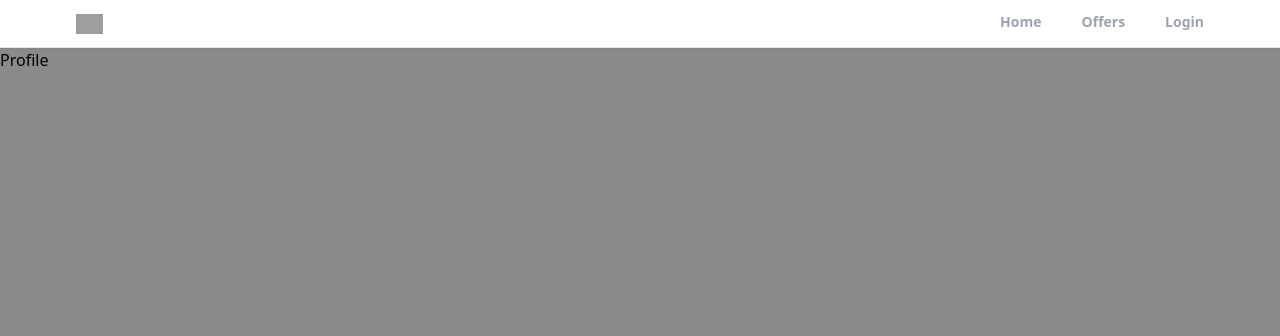
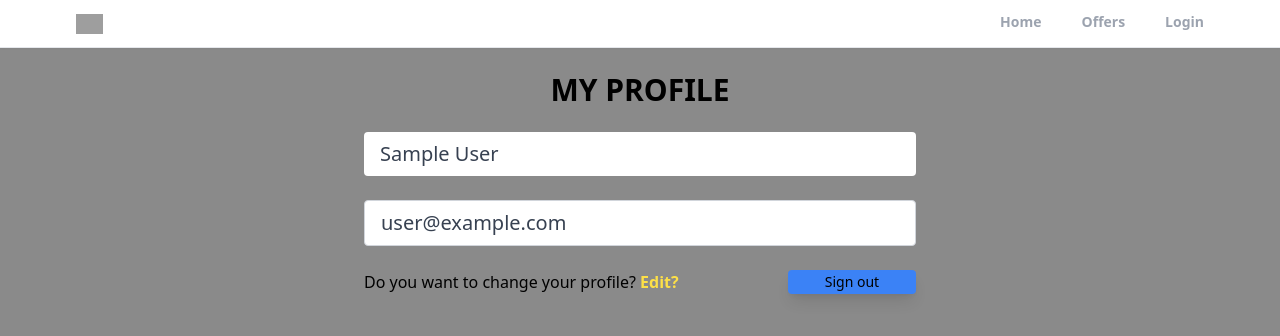
Before and after one commit to ArtSky24/ArtSky, a React (Create React App) app: page /profile in a window 1280 px wide. Shown: the top 336 px of the page. Built offline with nearby package versions, Linux system fonts and the light colour scheme; no server answers; sample sign-in values are in the browser's storage; grey boxes are pictures that could not be loaded.

Commit message:
Create private route for protecting the profile page and logout functionality

```diff
--- a/src/App.js
+++ b/src/App.js
@@ -10,6 +10,7 @@ import ForgotPass from "./pages/ForgotPass";
 import Header from "./components/Header";
 import {ToastContainer} from 'react-toastify'
 import 'react-toastify/dist/ReactToastify.css';
+import PrivateRoute from "./components/PrivateRoute";
 function App() {
   return (
     <div>
@@ -17,7 +18,11 @@ function App() {
       <Header/>
       <Routes>
         <Route path='/' element={<Home/>}/>
+
+        <Route path='/profile' element={<PrivateRoute/>}>
         <Route path='/profile' element={<Profile/>}/>
+        </Route>
+
         <Route path='/Login' element={<Login/>}/>
         <Route path='/sign-up' element={<SignUp/>}/>
         <Route path='/forgot-pass' element={<ForgotPass/>}/>
--- a/src/components/Header.jsx
+++ b/src/components/Header.jsx
@@ -1,7 +1,9 @@
 import React from 'react'
 import { useLocation, useNavigate  } from 'react-router-dom'
+import { getAuth } from 'firebase/auth'
 
 export default function Header() {
+    const auth = getAuth
 
     const location  = useLocation()
     const navigate = useNavigate()
--- /dev/null
+++ b/src/components/PrivateRoute.jsx
@@ -0,0 +1,17 @@
+import React from 'react'
+import { Outlet, Navigate } from 'react-router-dom'
+import {AuthStatus} from '../hooks/AuthStatus'
+
+export default function PrivateRoute() {
+  const {login, checkStatus} = AuthStatus()
+  if(checkStatus){
+    return <div role="status justify-center items-center">
+    <svg aria-hidden="true" class="mr-2 w-8 h-8 text-gray-200 animate-spin dark:text-gray-600 fill-blue-600" viewBox="0 0 100 101" fill="none" xmlns="http://www.w3.org/2000/svg">
+        <path d="M100 50.5908C100 78.2051 77.6142 100.591 50 100.591C22.3858 100.591 0 78.2051 0 50.5908C0 22.9766 22.3858 0.59082 50 0.59082C77.6142 0.59082 100 22.9766 100 50.5908ZM9.08144 50.5908C9.08144 73.1895 27.4013 91.5094 50 91.5094C72.5987 91.5094 90.9186 73.1895 90.9186 50.5908C90.9186 27.9921 72.5987 9.67226 50 9.67226C27.4013 9.67226 9.08144 27.9921 9.08144 50.5908Z" fill="currentColor"/>
+        <path d="M93.9676 39.0409C96.393 38.4038 97.8624 35.9116 97.0079 33.5539C95.2932 28.8227 92.871 24.3692 89.8167 20.348C85.8452 15.1192 80.8826 10.7238 75.2124 7.41289C69.5422 4.10194 63.2754 1.94025 56.7698 1.05124C51.7666 0.367541 46.6976 0.446843 41.7345 1.27873C39.2613 1.69328 37.813 4.19778 38.4501 6.62326C39.0873 9.04874 41.5694 10.4717 44.0505 10.1071C47.8511 9.54855 51.7191 9.52689 55.5402 10.0491C60.8642 10.7766 65.9928 12.5457 70.6331 15.2552C75.2735 17.9648 79.3347 21.5619 82.5849 25.841C84.9175 28.9121 86.7997 32.2913 88.1811 35.8758C89.083 38.2158 91.5421 39.6781 93.9676 39.0409Z" fill="currentFill"/>
+    </svg>
+    <span class="sr-only">Loading...</span>
+</div>
+  }
+  return login ? <Outlet/>: <Navigate to ="/login/"/>
+}
--- /dev/null
+++ b/src/hooks/AuthStatus.jsx
@@ -0,0 +1,19 @@
+import React from 'react'
+import { useState, useEffect } from 'react'
+import { getAuth, onAuthStateChanged } from 'firebase/auth'
+export  function AuthStatus() {
+    const [login,setLogin] = useState(false)
+    const[checkStatus, setCheckStatus] = useState(true)
+
+    useEffect(()=>{
+  const auth = getAuth()
+  onAuthStateChanged(auth, (user)=>{
+    if(user){
+        setLogin(true)
+    }
+    setCheckStatus(false)
+  })
+    }, [])
+
+  return {login, checkStatus}
+}
--- a/src/pages/Profile.jsx
+++ b/src/pages/Profile.jsx
@@ -1,7 +1,42 @@
 import React from 'react'
+import { useState } from 'react'
+import { getAuth } from 'firebase/auth'
+import { useNavigate } from 'react-router'
 
 export default function Profile() {
+  const navigate = useNavigate()
+  const auth = getAuth()
+  const [formData, setFormData] = useState({
+    name: auth.currentUser.displayName,
+    email: auth.currentUser.email
+  })
+  const {name, email} = formData
+  const logout =(e)=>{
+    e.preventDefault()
+    auth.signOut()
+    navigate("/login")
+
+  }
+
   return (
-    <div>Profile</div>
+    <>
+    <div className='max-w-6xl mx-auto flex justify-center items-center flex-col'  >
+   <section className='max-w-6xl mx-auto flex justify-center items-center flex-col'>
+    <h1 className='text-3xl mt-6 text-center font-bold'>MY PROFILE</h1>
+   </section>
+   <div className='w-full md:w-[50%] mt-6 px-3'>
+    <form>
+      <input type="name" id="name" value={name} disabled className='mb-6 w-full px-4 py-2 text-xl text-gray-700 bg-white border-gray-300 rounded transition
+      ease-in-out'/>
+      <input type="email" id="email" value={email} disabled className='mb-6 w-full px-4 py-2 text-xl text-gray-700 bg-white border-gray-300 rounded transition
+      ease-in-out'/>
+    </form>
+    <div className='flex justify-between whitespace-nowrap'>
+    <p>Do you want to change your profile? <span className='text-yellow-300 font-bold cursor-pointer hover:text-yellow-700'>Edit?</span></p>
+    <button className='bg-blue-500 text-sm w-32 rounded  shadow-lg hover:bg-blue-300' onClick={logout}>Sign out</button>
+    </div>
+   </div>
+   </div>
+    </>
   )
 }
--- a/src/pages/SignUp.jsx
+++ b/src/pages/SignUp.jsx
@@ -35,17 +35,20 @@ setFormData((prevState)=>({
 
 
     }
+
+    //-------Show and hide the password----//
     const toggleHide = ()=>{
         setShowPassword((prevState)=>!prevState)
         }
         const toggleShow = ()=>{
             setShowPassword((prevState)=>!prevState)
             }
+   //-------Show and hide the password----//
 
 
 
 
-
+//--------------------Submit name, email and password-------------------//
             const submitEmail= async(e)=>{
            e.preventDefault()
            try {
@@ -72,6 +75,7 @@ setFormData((prevState)=>({
            }
 
             }
+            //--------------------Submit name, email and password-------------------//
 
   return (
    <section>
```
Also changed, not shown: public/index.html (+1 -21 lines).
